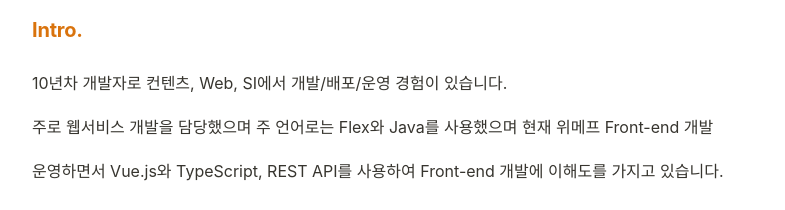
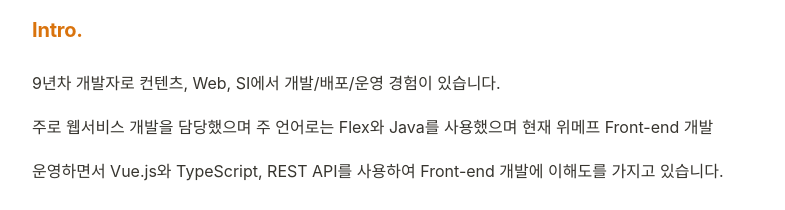
Before and after one commit to jhkang-83/jhkang-83.github.io-resum, a plain HTML site: page index.html in a window 1280 px wide. Shown: the part 590-800 px from the top of the page, without its empty margins (158-943 px from the left). Drawn offline with Linux system fonts and the light colour scheme.

Commit message:
index text 수정
index text 수정

```diff
--- a/index.html
+++ b/index.html
@@ -31,7 +31,7 @@
 			<hr/>
 			<div class="content">
 				<h3 class=""><mark class="highlight-orange"><strong>Intro.</strong></mark></h3>
-				<p>10년차 개발자로 컨텐츠, Web, SI에서 개발/배포/운영 경험이 있습니다.</br>
+				<p>9년차 개발자로 컨텐츠, Web, SI에서 개발/배포/운영 경험이 있습니다.</br>
 				주로 웹서비스 개발을 담당했으며 주 언어로는 Flex와 Java를 사용했으며 현재 위메프 Front-end 개발</br>
 				운영하면서 Vue.js와 TypeScript, REST API를 사용하여 Front-end 개발에 이해도를 가지고 있습니다.</p>
 			</div>
```
